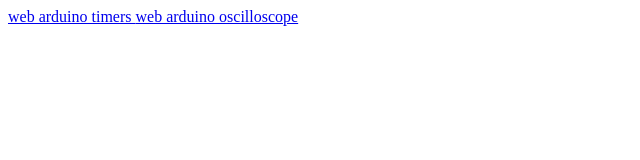
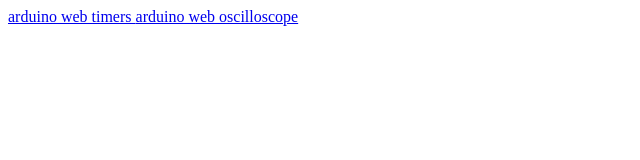
Before and after one commit to dbuezas/dbuezas.github.io, a plain HTML site: page index.html in a window 1280 px wide. Shown: the full height of the page, 0-640 px from the left. Drawn offline with Linux system fonts and the light colour scheme.

Commit message:
Update index.html

```diff
--- a/index.html
+++ b/index.html
@@ -1,5 +1,5 @@
 <!doctype html><html lang="en"><head></head><body>
-  <a href="/web-arduino-timers"> web arduino timers </a>
-    <a href="/web-arduino-oscilloscope"> web arduino oscilloscope </a>
+  <a href="/arduino-web-timers"> arduino web timers </a>
+    <a href="/arduino-web-oscilloscope"> arduino web oscilloscope </a>
 
 </body></html>
```
